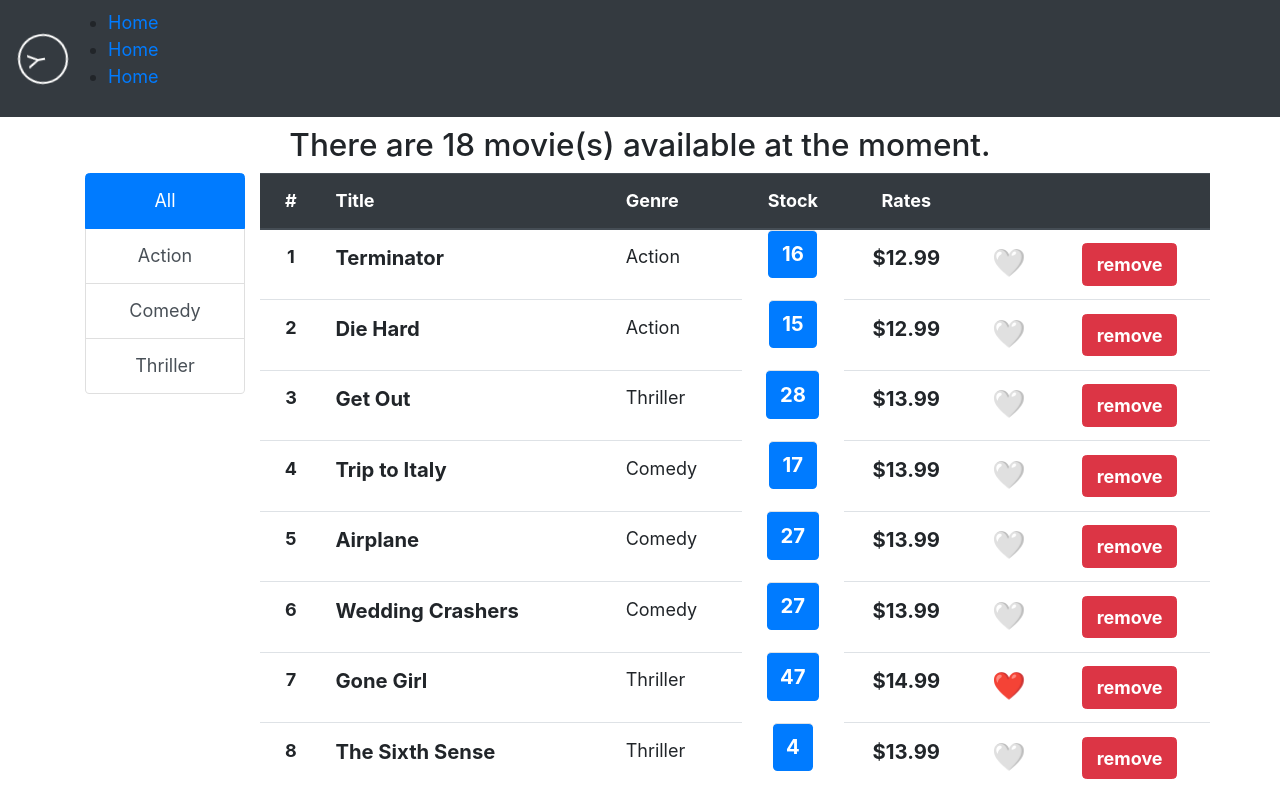
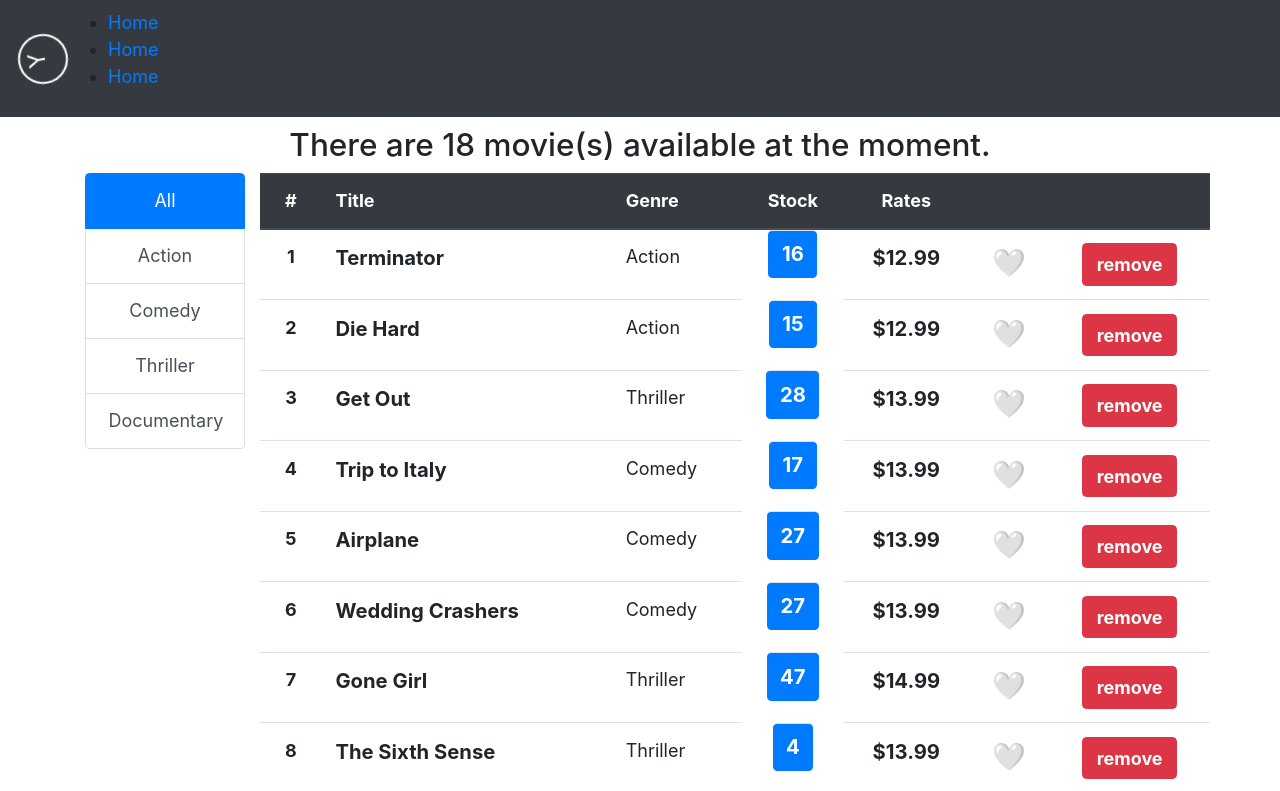
Before and after one commit to iamserda/Youdeo, a React (Create React App) app: page / in a window 1280 px wide. Shown: the top 791 px of the page. Built offline with nearby package versions, Linux system fonts and the light colour scheme.

Commit message:
filterGenre method works, organized state to make filterGenre() reusable.

```diff
--- a/src/App.js
+++ b/src/App.js
@@ -12,71 +12,93 @@
     super(props);
     this.state = {
       movies: [],
-      currentView: [],
-      genres: getGenres(),
+      lastFilter: "",
+      filteredView: [],
+      genres: [],
     };
     this.deleteFunc = this.deleteFunc.bind(this);
     this.updateLike = this.updateLike.bind(this);
-    this.filterGenre = this.filterGenre.bind(this);
-    console.log("App - Constructor()");
   }
 
   // componentDidMount is a lifecycle hook that is executed during the component "Mounting or Mount" Phase.
   componentDidMount() {
-    console.log("App - ComponentDidMount()");
+    // console.log("App - ComponentDidMount()");
     this.setState((oldState) => {
-      const newState = { ...oldState, movies: MovieService.getMovies() };
+      const newState = {
+        ...oldState,
+        movies: MovieService.getMovies(),
+        genres: getGenres(),
+      };
       return newState;
     });
+    this.filterGenres(this.lastFilter);
   }
+
+  // function deletes an item from the state.
   deleteFunc(id) {
     const newState = { ...this.state };
-    let movieInDb = newState.movies.find((m) => m._id === id);
-    newState.movies.splice(newState.movies.indexOf(movieInDb), 1);
-    newState.genres = getGenres();
+    // returns a movie that matches the id provided.
+    const movieInDb = newState.movies.find((m) => m._id === id);
+    const movieIndexInState = newState.movies.indexOf(movieInDb);
+    const deletedMovieArr = newState.movies.splice(movieIndexInState, 1);
     this.setState(newState);
-    return movieInDb;
+    // using this built-in method to update this.state.filteredView
+    // in order to update the current view on the browser.
+    this.filterGenres(this.state.lastFilter);
   }
 
+  // handling Like "click" events.
   updateLike(id) {
-    const newState = this.state.movies.map((movie) => {
-      if (movie._id === id) {
-        const newMovie = { ...movie, like: !movie.like };
-        console.log(movie._id, id);
-        return newMovie;
-      }
-      return { ...movie };
+    const { movies, lastFilter } = this.state;
+    const newMovies = movies.map(function (movie) {
+      if (movie._id === id) return { ...movie, like: !movie.like };
+      return movie;
     });
-    this.setState({ movies: newState });
+
+    //SOLUTION 1: Updating the view in the browser.
+    // const newFilteredView = filteredView.map(function (movie) {
+    //   if (movie._id === id) return { ...movie, like: !movie.like };
+    //   return movie;
+    // });
+    this.setState({
+      ...this.state,
+      movies: newMovies,
+    });
+
+    // using this built-in method to update this.state.filteredView
+    // in order to update the current view on the browser.
+    this.filterGenres(this.state.lastFilter);
   }
 
-  filterGenre(option) {
-    const newState = { movies: MovieService.getMovies() };
-    if (option) {
-      const filteredState = newState.movies.filter(
+  filterGenres = (option) => {
+    this.setState((oldState) => {
+      if (!option)
+        return {
+          ...oldState,
+          filteredView: [...oldState.movies],
+          lastFilter: option,
+        };
+      const filteredMoviesArr = oldState.movies.filter(
         (movie) => movie.genre.name === option
       );
-      // console.log(filteredState.length);
-      this.setState({ movies: filteredState });
-      return;
-    }
-    this.setState({ movies: MovieService.getMovies() });
-    return;
-  }
+      return {
+        ...oldState,
+        filteredView: filteredMoviesArr,
+        lastFilter: option,
+      };
+    });
+  };
 
   render() {
-    // console.log(this.state.movies);
-    console.log("App - Render()");
     return (
       <div className="App" id="App">
         <Header />
         <Main
-          movies={this.state.movies}
+          movies={this.state.filteredView}
           genres={this.state.genres}
           deleteFunc={this.deleteFunc}
           updateLike={this.updateLike}
-          updateFilter={this.filterGenre}
-          updateGenres={this.updateGenres}
+          filterGenres={this.filterGenres}
         />
         <Footer />
       </div>
--- a/src/components/GenreFilterComponent.jsx
+++ b/src/components/GenreFilterComponent.jsx
@@ -1,8 +1,8 @@
-import React, { Component, useState } from "react";
+import React from "react";
 
 function GenreFilterComponent(props) {
-  const { updateFilter, updateGenre } = props;
-  const genres = props.genres.map((genre, index) => {
+  const { filterGenres } = props;
+  const genresArray = props.genres.map((genre, index) => {
     return (
       <a
         key={genre.name + index}
@@ -13,8 +13,7 @@
         role="tab"
         aria-controls="profile"
         onClick={() => {
-          updateFilter(genre.name);
-          updateGenre();
+          filterGenres(genre.name);
         }}
       >
         {genre.name}
@@ -32,11 +31,11 @@
           href="#list-home"
           role="tab"
           aria-controls="home"
-          onClick={() => updateFilter("")}
+          onClick={() => filterGenres("")}
         >
           All
         </a>
-        {genres}
+        {genresArray}
       </div>
     </div>
   );
--- a/src/components/Main.jsx
+++ b/src/components/Main.jsx
@@ -1,20 +1,20 @@
-import React from "react";
+import React, { useState, useEffect } from "react";
 import Table from "./Table";
 import PaginationComponent from "./PaginationComponent";
 import GenreFilterComponent from "./GenreFilterComponent";
 
 export default function Main(props) {
-  // console.log(props);?
-  const { updateGenres, updateFilter, genres } = props;
-  const { movies, deleteFunc, updateLike } = props;
+  const { movies, genres, deleteFunc, updateLike, filterGenres } = props;
+
   return (
     <main className="container main" role="main">
       <h3>
         There are {props.movies.length || "no"} movie(s) available at the
         moment.
       </h3>
+
       <div className="row">
-        <GenreFilterComponent {...{ updateFilter, updateGenres, genres }} />
+        <GenreFilterComponent {...{ genres, filterGenres }} />
         <Table {...{ movies, deleteFunc, updateLike }} />
       </div>
       <PaginationComponent movies={movies} />
--- a/src/services/fakeGenreService.js
+++ b/src/services/fakeGenreService.js
@@ -2,8 +2,12 @@
   { _id: "5b21ca3eeb7f6fbccd471818", name: "Action" },
   { _id: "5b21ca3eeb7f6fbccd471814", name: "Comedy" },
   { _id: "5b21ca3eeb7f6fbccd471820", name: "Thriller" },
+  { _id: "5b21ca3eeb7f6fbccd471821", name: "Documentary" },
 ];
 
 export function getGenres() {
+  // what is the point?
+  // why not just return genres here.
+  // Why are we processing a filter which always returns all the items.?
   return genres.filter((g) => g);
 }
--- a/src/services/fakeMovieService.js
+++ b/src/services/fakeMovieService.js
@@ -5,6 +5,7 @@
     _id: "5b21ca3eeb7f6fbccd471815",
     title: "Terminator",
     genre: { _id: "5b21ca3eeb7f6fbccd471818", name: "Action" },
+    like: false,
     numberInStock: 16,
     dailyRentalRate: 12.5,
     publishDate: "2018-01-03T19:04:28.809Z",
@@ -53,7 +54,7 @@
     _id: "5b21ca3eeb7f6fbccd47181e",
     title: "Gone Girl",
     genre: { _id: "5b21ca3eeb7f6fbccd471820", name: "Thriller" },
-    like: true,
+    like: false,
     numberInStock: 47,
     dailyRentalRate: 14.5,
   },
@@ -77,6 +78,7 @@
     _id: "5b21ca3eeb7f6fbccd471830",
     title: "Dominate Thor",
     genre: { _id: "5b21ca3eeb7f6fbccd471818", name: "Action" },
+    like: false,
     numberInStock: 46,
     dailyRentalRate: 12.5,
     publishDate: "2018-01-03T19:04:28.809Z",
@@ -125,7 +127,7 @@
     _id: "5b21ca3eeb7f6fbccd471890",
     title: "Gun Gurl",
     genre: { _id: "5b21ca3eeb7f6fbccd471820", name: "Thriller" },
-    like: true,
+    like: false,
     numberInStock: 17,
     dailyRentalRate: 14.5,
   },
```
